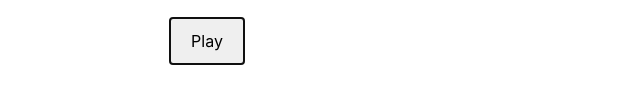
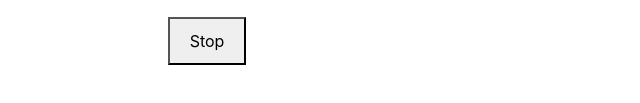
Before and after one commit to santushtisharma10/whack-a-mole, a plain HTML site: page index.html in a window 1280 px wide. Both pictures are taken after a click on the button "Play". Shown: the part 503-606 px from the top of the page, 433-1073 px from the left. Drawn offline with nearby package versions, Linux system fonts and the light colour scheme.

Commit message:
changes made

```diff
--- a/index.html
+++ b/index.html
@@ -13,7 +13,7 @@
   </head>
   <body>
     <h1>Game</h1>
-    <div class="score">Score :<span>0</span></div>
+    <div >Score :<span class="score">0</span></div>
     <div class="row holes">
       <div class="col-4 hole hole1">
         <!--img src="images/mole.png" class="mole" -->
--- a/index.js
+++ b/index.js
@@ -2,38 +2,41 @@ const startBtn = document.querySelector(".play")
 const stopBtn = document.querySelector(".stop")
 const hole = document.querySelector(".holes")
 const cursor = document.querySelector(".hammer-cursor img")
+const score = document.querySelector(".score")
 
 console.log(startBtn, hole)
 let prev = -1
 
-window.addEventListener("mousemove", (e)=>{
+window.addEventListener("mousemove", (e) => {
 
     cursor.style.top = e.pageY + "px"
     cursor.style.left = e.pageX + "px"
 
-
-
 })
-window.addEventListener("click", ()=> {
+window.addEventListener("click", () => {
 
     cursor.style.animation = "hit 0.2s ease"
 
-    setTimeout( () => cursor.style.removeProperty("animation"), 1000)
+    setTimeout(() => cursor.style.removeProperty("animation"), 1000)
 })
+let num = 0
+startBtn.addEventListener("click", () => {
 
-startBtn.addEventListener("click", () =>{ setInterval(()=>{
+    startBtn.style.display = "none"
+    stopBtn.style.display = "inline-block"
 
-    const index = Math.floor(Math.random()*9)
+    const startGame = setInterval(() => {
 
-    // store index using random function
-    if(prev != index) {
+        const index = Math.floor(Math.random() * 9)
+
+        if (prev != index) {
 
             const image = document.createElement("img")
             image.src = "images/mole.png"
             image.setAttribute("class", "mole")
 
             hole.children[index].appendChild(image)
-    setTimeout(()=> {
+            setTimeout(() => {
 
                 hole.children[index].removeChild(image)
             }, 800)
@@ -41,4 +44,16 @@ startBtn.addEventListener("click", () =>{ setInterval(()=>{
         prev = index;
         console.log(hole.children[index])
 
-}, 1000)})
+    }, 1000)
+
+    stopBtn.addEventListener("click",  ()=> {
+
+        startBtn.style.display = "inline-block"
+        stopBtn.style.display = "none"
+        clearInterval(startGame)
+    })
+
+    // store index using random function
+
+
+})
```
Lines whose indentation alone changed are shown as unchanged.
